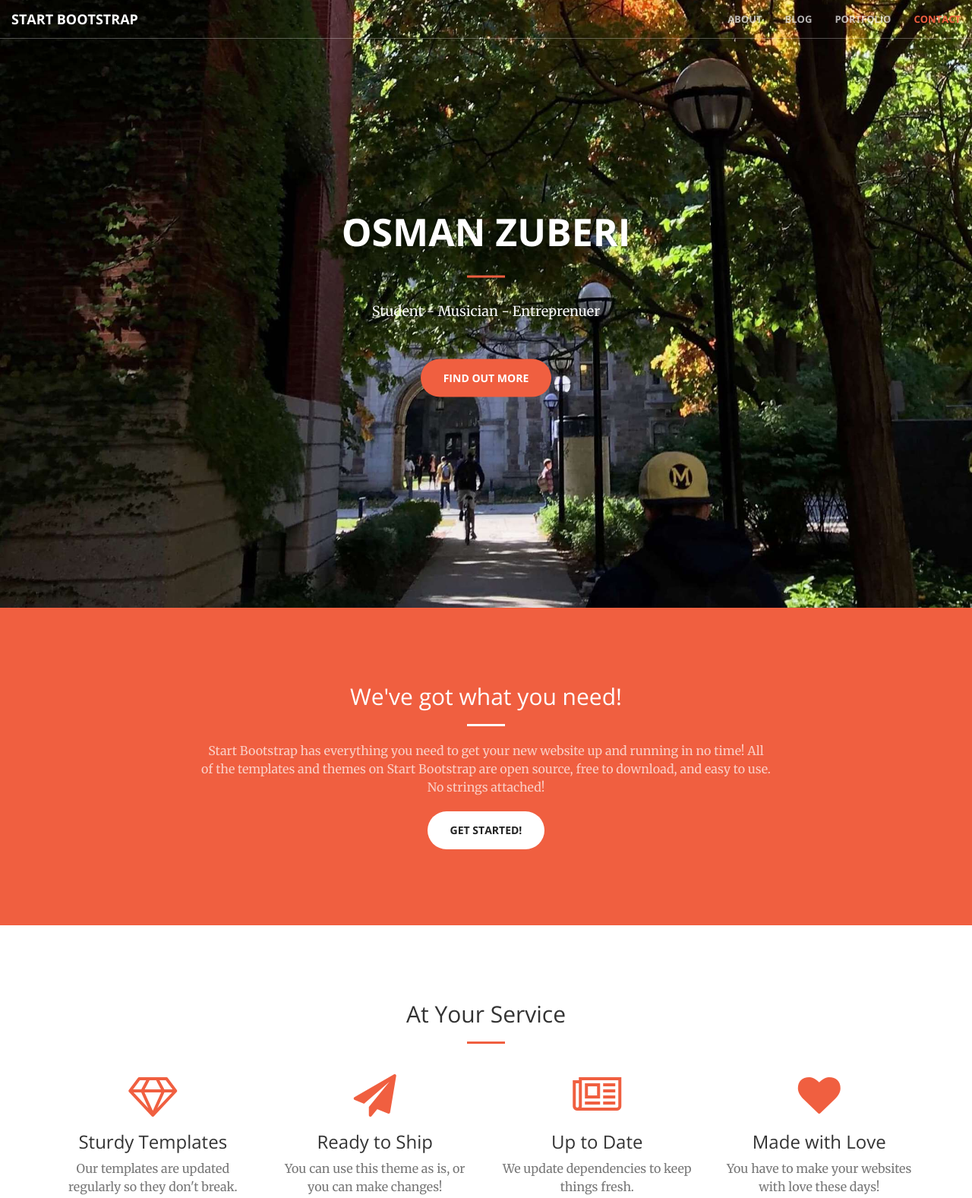
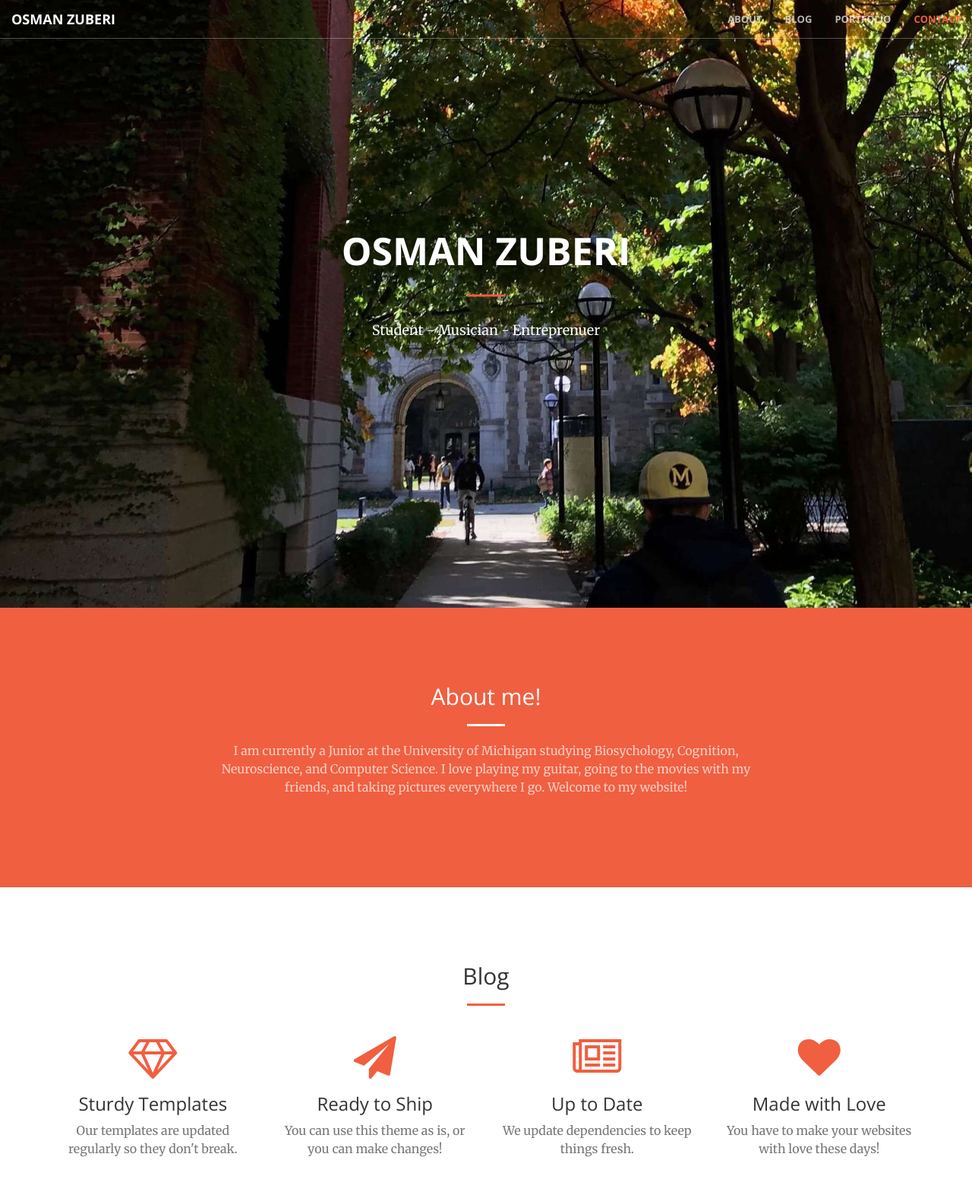
Before and after one commit to ozuberi/ozuberi.github.io, a website: page index.html in a window 1280 px wide. Shown: the top 1577 px of the page at 76% size. Drawn offline with nearby package versions, Linux system fonts and the light colour scheme.

Commit message:
removed some buttons

```diff
--- a/index.html
+++ b/index.html
@@ -44,7 +44,7 @@
                 <button type="button" class="navbar-toggle collapsed" data-toggle="collapse" data-target="#bs-example-navbar-collapse-1">
                     <span class="sr-only">Toggle navigation</span> Menu <i class="fa fa-bars"></i>
                 </button>
-                <a class="navbar-brand page-scroll" href="#page-top">Start Bootstrap</a>
+                <a class="navbar-brand page-scroll" href="#page-top">Osman Zuberi</a>
             </div>
 
             <!-- Collect the nav links, forms, and other content for toggling -->
@@ -75,7 +75,7 @@
                 <h1 id="homeHeading">Osman Zuberi</h1>
                 <hr>
                 <p>Student - Musician - Entreprenuer</p>
-                <a href="#about" class="btn btn-primary btn-xl page-scroll">Find Out More</a>
+
             </div>
         </div>
     </header>
@@ -84,10 +84,9 @@
         <div class="container">
             <div class="row">
                 <div class="col-lg-8 col-lg-offset-2 text-center">
-                    <h2 class="section-heading">We've got what you need!</h2>
+                    <h2 class="section-heading">About me!</h2>
                     <hr class="light">
-                    <p class="text-faded">Start Bootstrap has everything you need to get your new website up and running in no time! All of the templates and themes on Start Bootstrap are open source, free to download, and easy to use. No strings attached!</p>
-                    <a href="#services" class="page-scroll btn btn-default btn-xl sr-button">Get Started!</a>
+                    <p class="text-faded">I am currently a Junior at the University of Michigan studying Biosychology, Cognition, Neuroscience, and Computer Science. I love playing my guitar, going to the movies with my friends, and taking pictures everywhere I go. Welcome to my website!</p>
                 </div>
             </div>
         </div>
@@ -97,7 +96,7 @@
         <div class="container">
             <div class="row">
                 <div class="col-lg-12 text-center">
-                    <h2 class="section-heading">At Your Service</h2>
+                    <h2 class="section-heading">Blog</h2>
                     <hr class="primary">
                 </div>
             </div>
```
